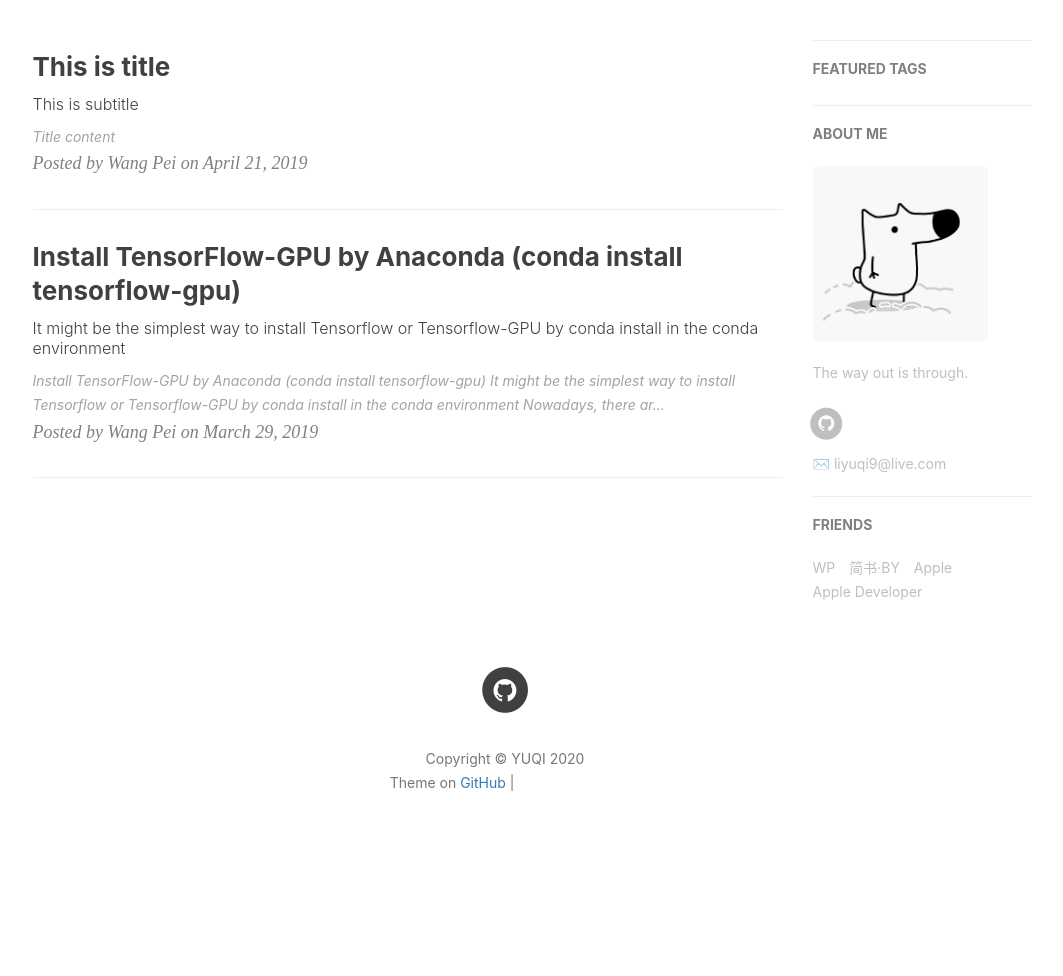
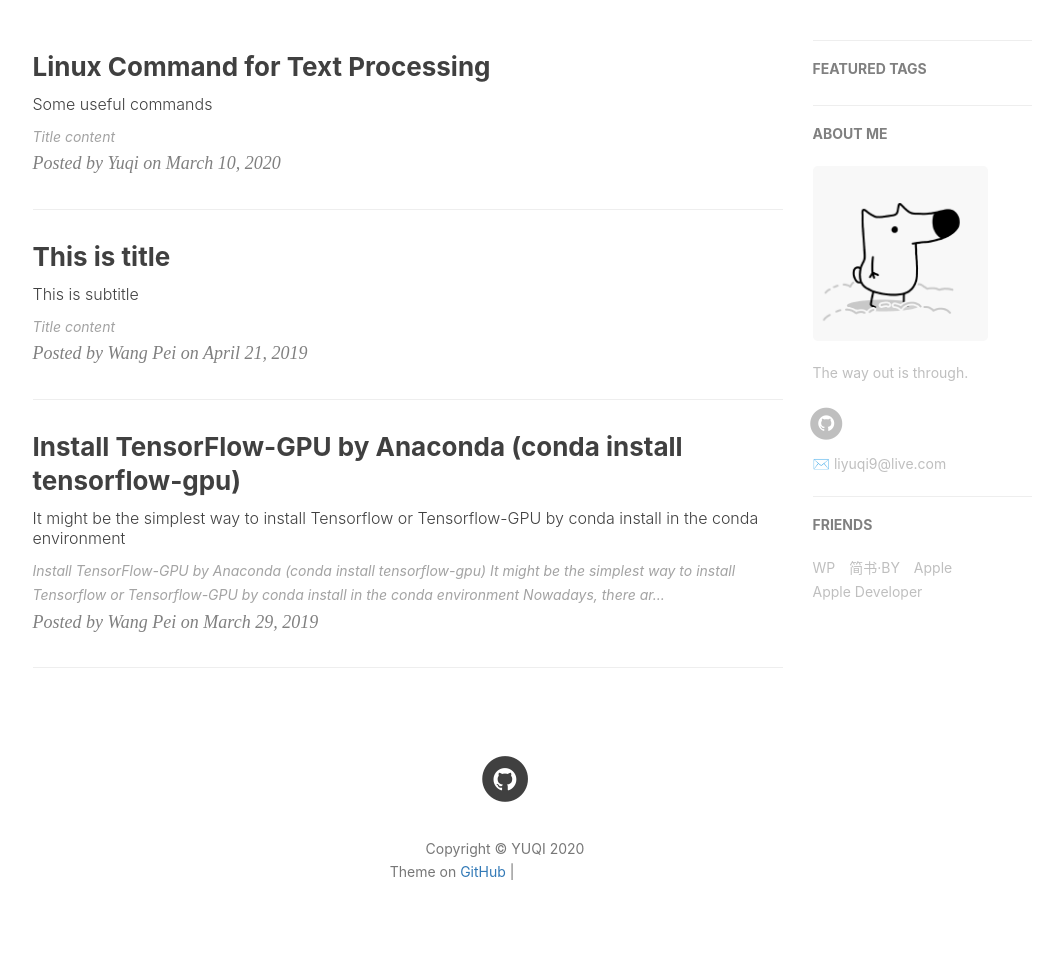
Before and after one commit to Yuqi9579/Yuqi9579.github.io, a Jekyll site: the page built from index.html, in a window 1280 px wide. Shown: the part 398-1374 px from the top of the page, without its empty margins (135-1198 px from the left). Built offline with Jekyll 4.4.1, drawn with Linux system fonts in a browser that asks for light colours; nearby versions of some CDN libraries; the list of posts is cut into pages by our own code; comment, search, counter and statistics services are not loaded; before the commit the page ends 1285 px from its top, so only the background shows below that; grey boxes are pictures that could not be loaded.

Commit message:
new post

```diff
--- a/_posts/2019-04-21-This is  Title.md
+++ b/_posts/2019-04-21-This is  Title.md
@@ -1,13 +1,14 @@
 ---
 layout:     post
-title:      This is title
-subtitle:   This is subtitle
-date:       2019-04-21
-author:     Wang Pei
+title:      Linux Command for Text Processing
+subtitle:   Some useful commands
+date:       2020-03-10
+author:     Yuqi
 header-img: img/post-bg-swift2.jpg
 catalog: true
 tags:
-    - Tylor
+    - Linux
+    - Text Processing
 ---
 
 
```
Also changed, not shown: _posts/2020-03-20-Linux-Command-for-Text-Processing.md (added, +16 -0 lines).
